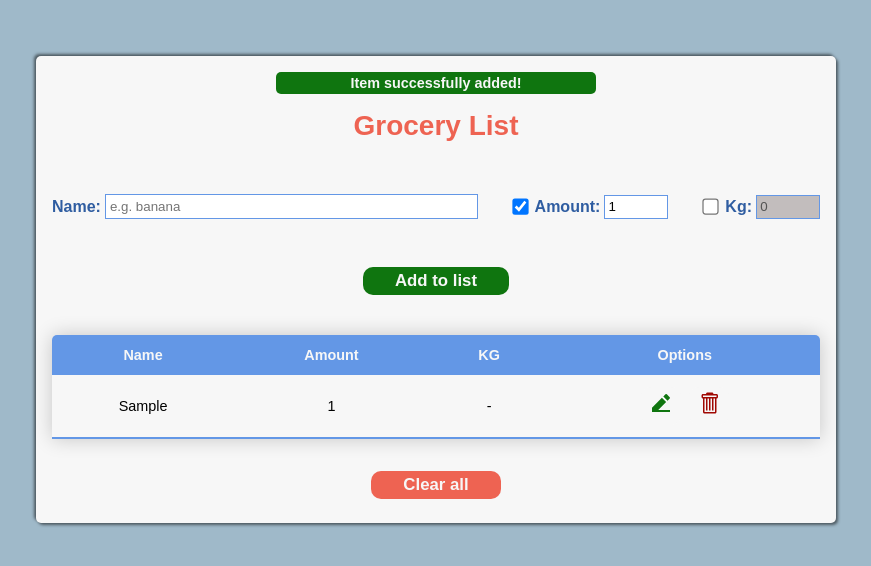
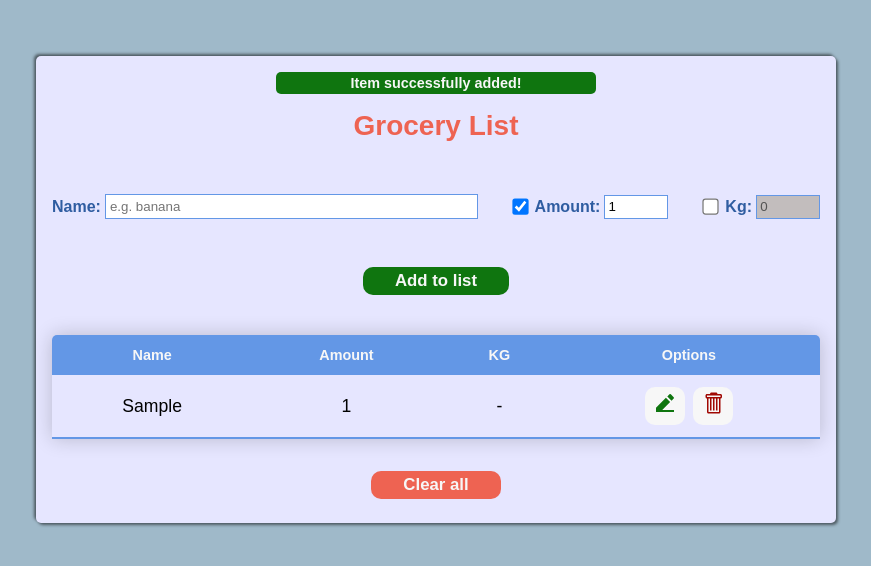
Before and after one commit to KlevertonOliveira/grocery-list-app-ReactJS, a React (Create React App) app: page / in a window 1280 px wide. Both pictures are taken after typing "Sample" into the empty fields and a click on the button "Add to list". Shown: the top 566 px of the page, without its empty margins (204-1075 px from the left). Built offline with nearby package versions, Linux system fonts and the light colour scheme; a web font is replaced by a local one.

Commit message:
Editing some details in table's style to finish.

```diff
--- a/src/styles/index.css
+++ b/src/styles/index.css
@@ -52,7 +52,7 @@ h1{
 /* App Layout */
 
 .container{
-  background: var(--white);
+  background: #e6e6ff;
   border-radius: 5px;
   margin: 3.5rem auto 3.5rem;
   width: 90%;
@@ -214,10 +214,11 @@ input[type="number"]{
 .list-content tbody tr{
   text-align: center;
   border-bottom: 1px solid #dddddd;
+  font-size: 1.1rem;
 }
 
 .list-content tbody tr:nth-of-type(even){
-  background-color: #e6e6e6b6;
+  background-color: #cccccc;
 }
 
 .list-content tbody tr:last-of-type{
```
